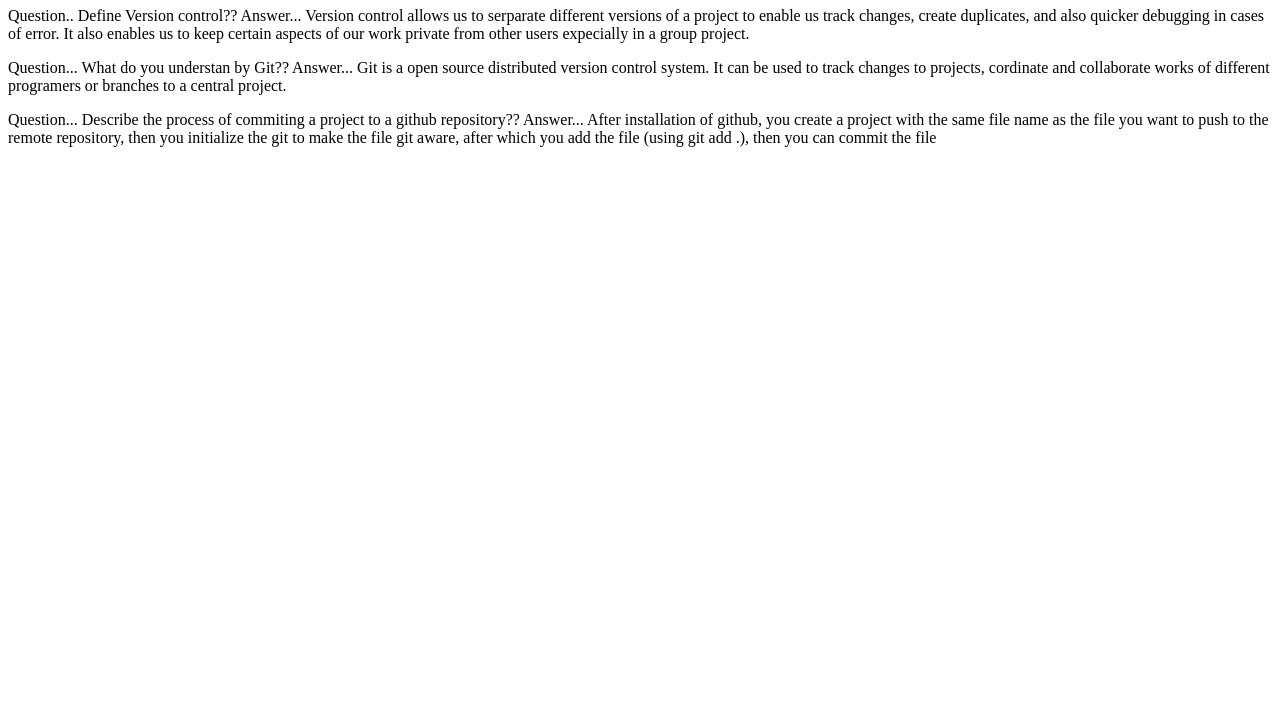
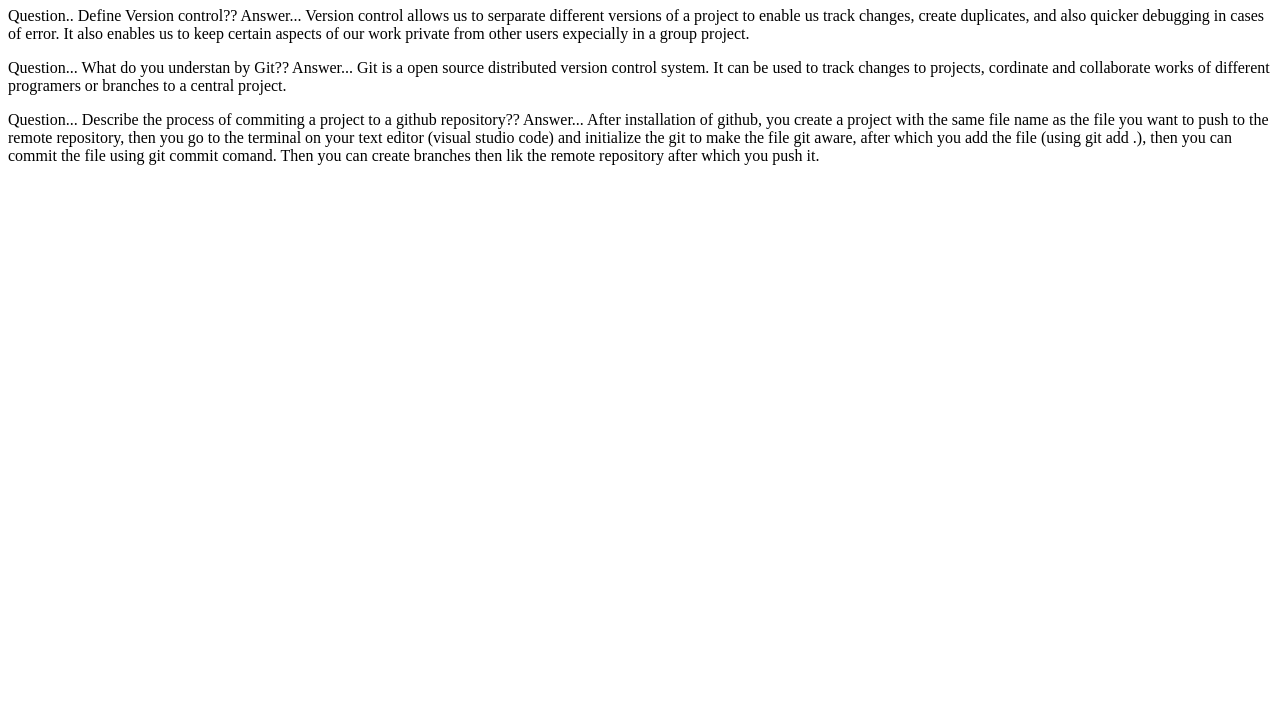
Before and after one commit to Kingjuci/td-into-github-basics, a plain HTML site: page index.html in a window 1280 px wide. Shown: the part 73-800 px from the top of the page. Drawn offline with Linux system fonts and the light colour scheme.

Commit message:
questions and answers

```diff
--- a/index.html
+++ b/index.html
@@ -23,8 +23,9 @@
 
     <p> Question... Describe the process of commiting a project to a github repository??
         Answer...  After installation of github, you create a project with the same file name as the file you want to push
-                    to the remote repository, then you initialize the git to make the file git aware, after which you add
-                    the file (using git add .), then you can commit the file
+                    to the remote repository, then you go to the terminal on your text editor (visual studio code) and initialize the git to make the file git aware, after which you add
+                    the file (using git add .), then you can commit the file using git commit comand. Then you can create branches
+                    then lik the remote repository after which you push it.
 
     </p>
 </body>
```
